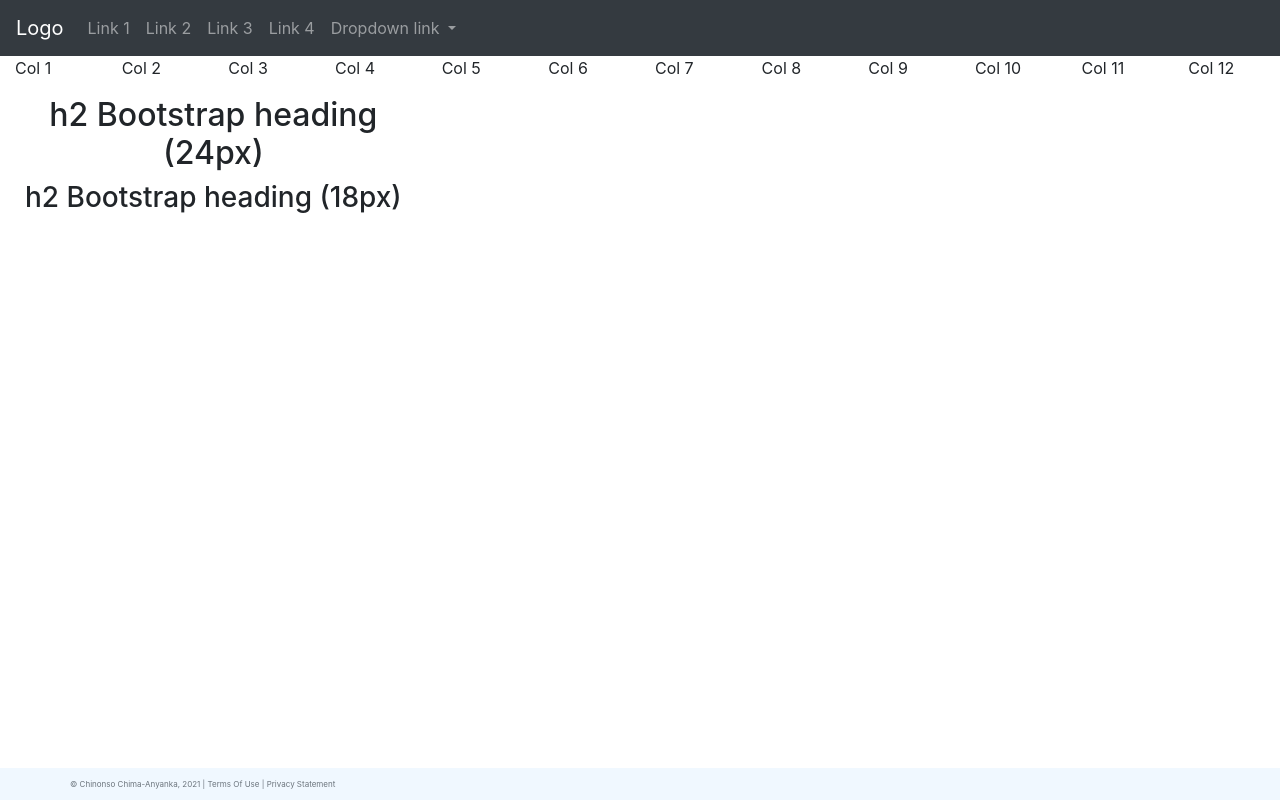
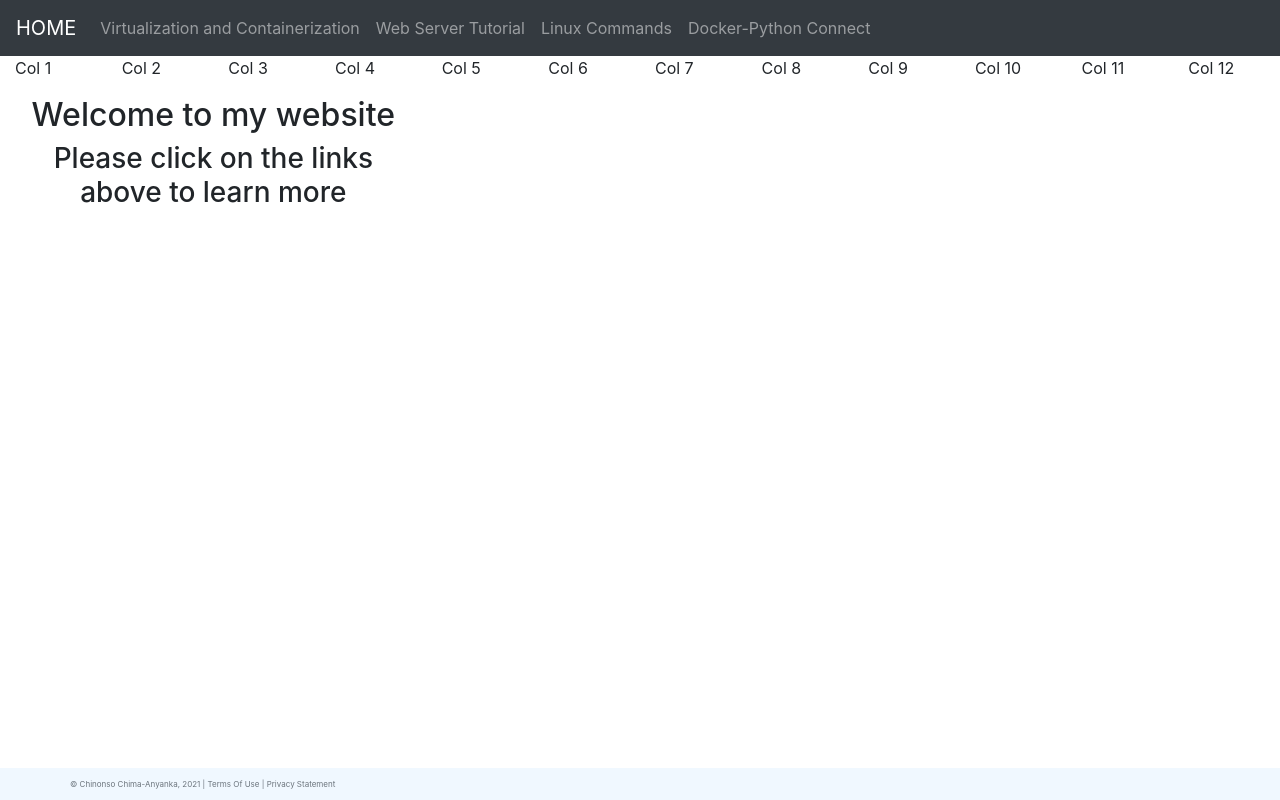
Before and after one commit to ChinonsoChima/DockerWebsite, a plain HTML site: page index.html in a window 1280 px wide. Drawn offline with nearby package versions, Linux system fonts and the light colour scheme.

Commit message:
Fix: made substantial updates to pages

```diff
--- a/index.html
+++ b/index.html
@@ -18,7 +18,7 @@
                     col-12">
 
             <!-- Brand -->
-            <a class="navbar-brand" href="#">Logo</a>
+            <a class="navbar-brand" href="C:\Users\Chino\WebstormProjects\DockerWebsite\index.html">HOME</a>
             <!-- Responsive Button for the smaller menu -->
             <button class="navbar-toggler" type="button"
                     data-toggle="collapse" data-target="#collapsibleNavbar">
@@ -28,29 +28,19 @@
                 <ul class="navbar-nav">
                     <!-- Links -->
                     <li class="nav-item">
-                        <a class="nav-link" href="#">Link 1</a>
+                        <a class="nav-link" href="C:\Users\Chino\WebstormProjects\DockerWebsite\virt_cont.html">Virtualization and Containerization</a>
                     </li>
                     <li class="nav-item">
-                        <a class="nav-link" href="#">Link 2</a>
+                        <a class="nav-link" href="C:\Users\Chino\WebstormProjects\DockerWebsite\web_server_tutorial.html">Web Server Tutorial</a>
                     </li>
                     <li class="nav-item">
-                        <a class="nav-link" href="#">Link 3</a>
+                        <a class="nav-link" href="C:\Users\Chino\WebstormProjects\DockerWebsite\linux_commands.html">Linux Commands</a>
                     </li>
                     <li class="nav-item">
-                        <a class="nav-link" href="#">Link 4</a>
+                        <a class="nav-link" href="C:\Users\Chino\WebstormProjects\DockerWebsite\docker_python_connect.html">Docker-Python Connect</a>
                     </li>
-                    <!-- Dropdown -->
-                    <li class="nav-item dropdown">
-                        <a class="nav-link dropdown-toggle" href="#" id="navbardrop"
-                           data-toggle="dropdown">
-                            Dropdown link
-                        </a>
-                        <div class="dropdown-menu">
-                            <a class="dropdown-item" href="#">Link 1</a>
-                            <a class="dropdown-item" href="#">Link 2</a>
-                            <a class="dropdown-item" href="#">Link 3</a>
-                        </div>
-                    </li>
+
+
                 </ul>
             </div>
         </nav>
@@ -71,8 +61,8 @@
         <p class="col-1">Col 12</p>
 
         <div class="col-sm-4  text-center">
-            <h2>h2 Bootstrap heading (24px)</h2>
-            <h3>h2 Bootstrap heading (18px)</h3>
+            <h2>Welcome to my website</h2>
+            <h3>Please click on the links above to learn more</h3>
         </div>
     </div>
     <footer class="footer page-footer font-small ">
```
Also changed, not shown: docker_python_connect.html (+8 -17 lines), linux_commands.html (+8 -17 lines), virt_cont.html (+7 -17 lines), web_server_tutorial.html (+8 -17 lines).
